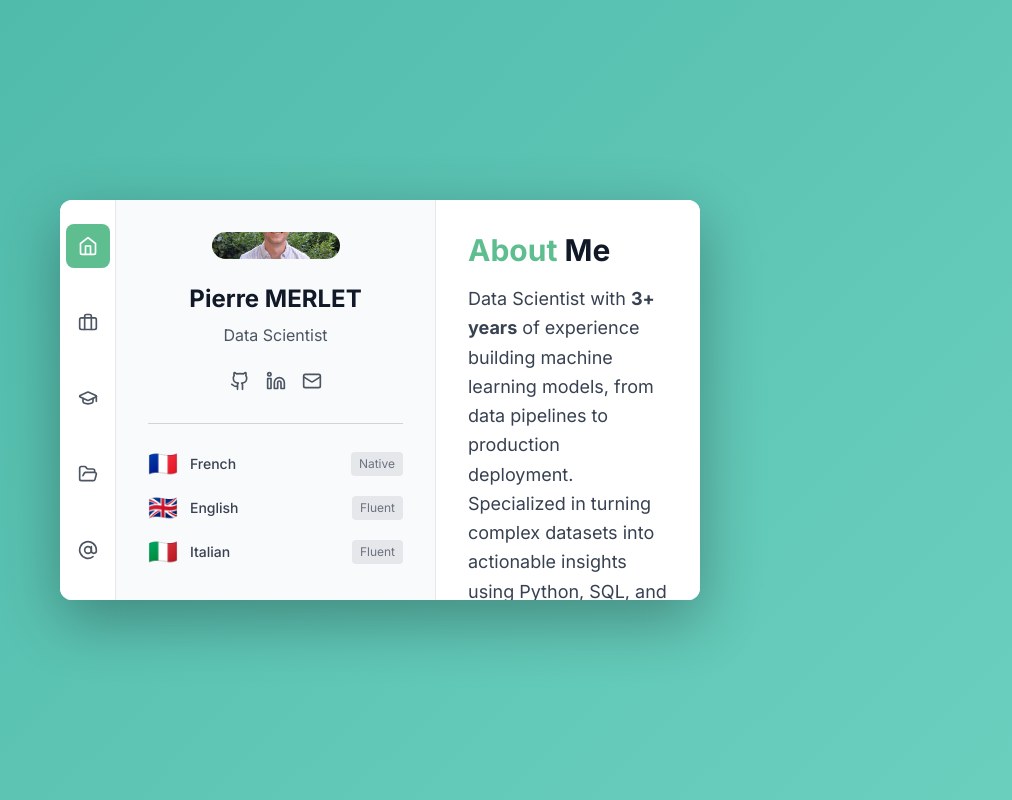
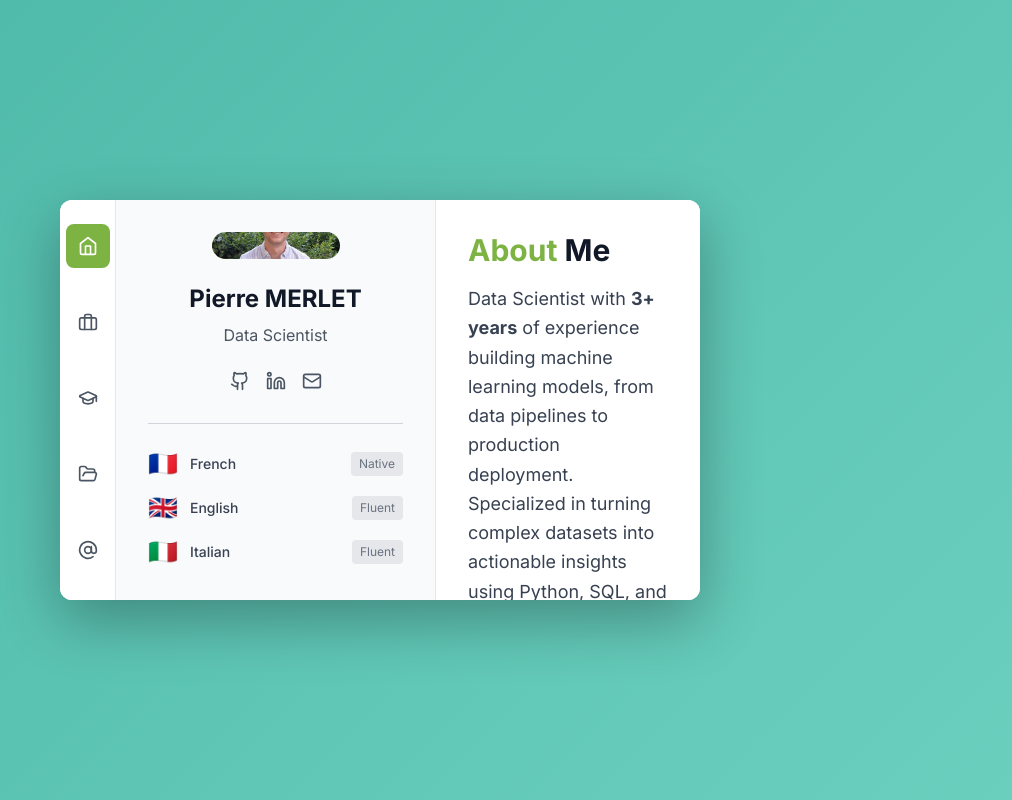
Before and after one commit to PierreMrt/nextjs-portfolio, a Next.js app: page / in a window 1280 px wide. Shown: the whole page, without its empty margins (260-1272 px from the left). Built offline with nearby package versions, Linux system fonts and the light colour scheme.

Commit message:
Update teal-500 to brighter green matching design

```diff
--- a/tailwind.config.ts
+++ b/tailwind.config.ts
@@ -12,16 +12,16 @@ const config: Config = {
         primary: '#0066CC',
         secondary: '#333333',
         teal: {
-          50: '#f0fdfa',
-          100: '#ccfbf1',
-          200: '#99f6e4',
-          300: '#5eead4',
-          400: '#2dd4bf',
-          500: '#5FBE8F',
-          600: '#4DA583',
-          700: '#0f766e',
-          800: '#115e59',
-          900: '#134e4a',
+          50: '#f0fdf4',
+          100: '#dcfce7',
+          200: '#bbf7d0',
+          300: '#86efac',
+          400: '#4ade80',
+          500: '#7CB342',
+          600: '#65a534',
+          700: '#4d7c28',
+          800: '#3d6322',
+          900: '#2f4f1a',
         },
       },
       typography: {
```
